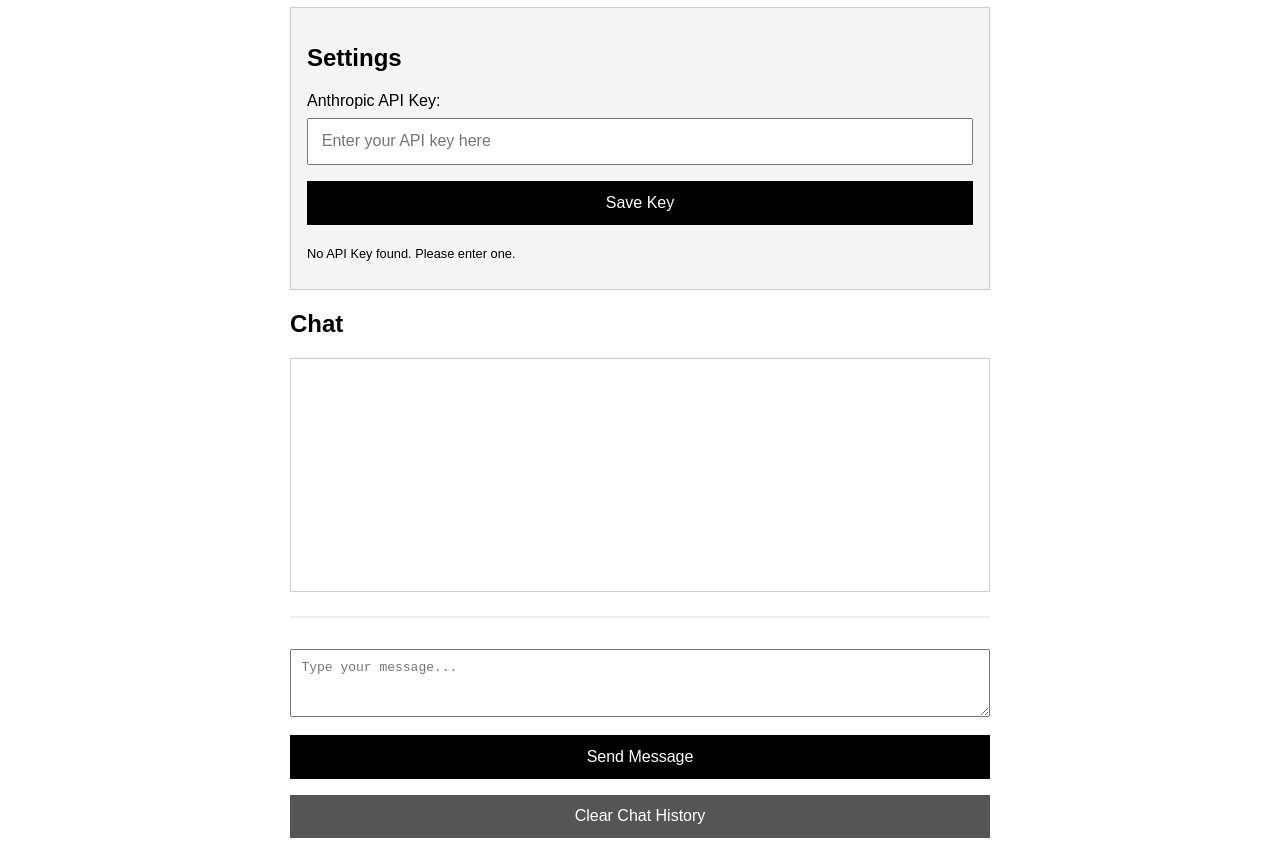
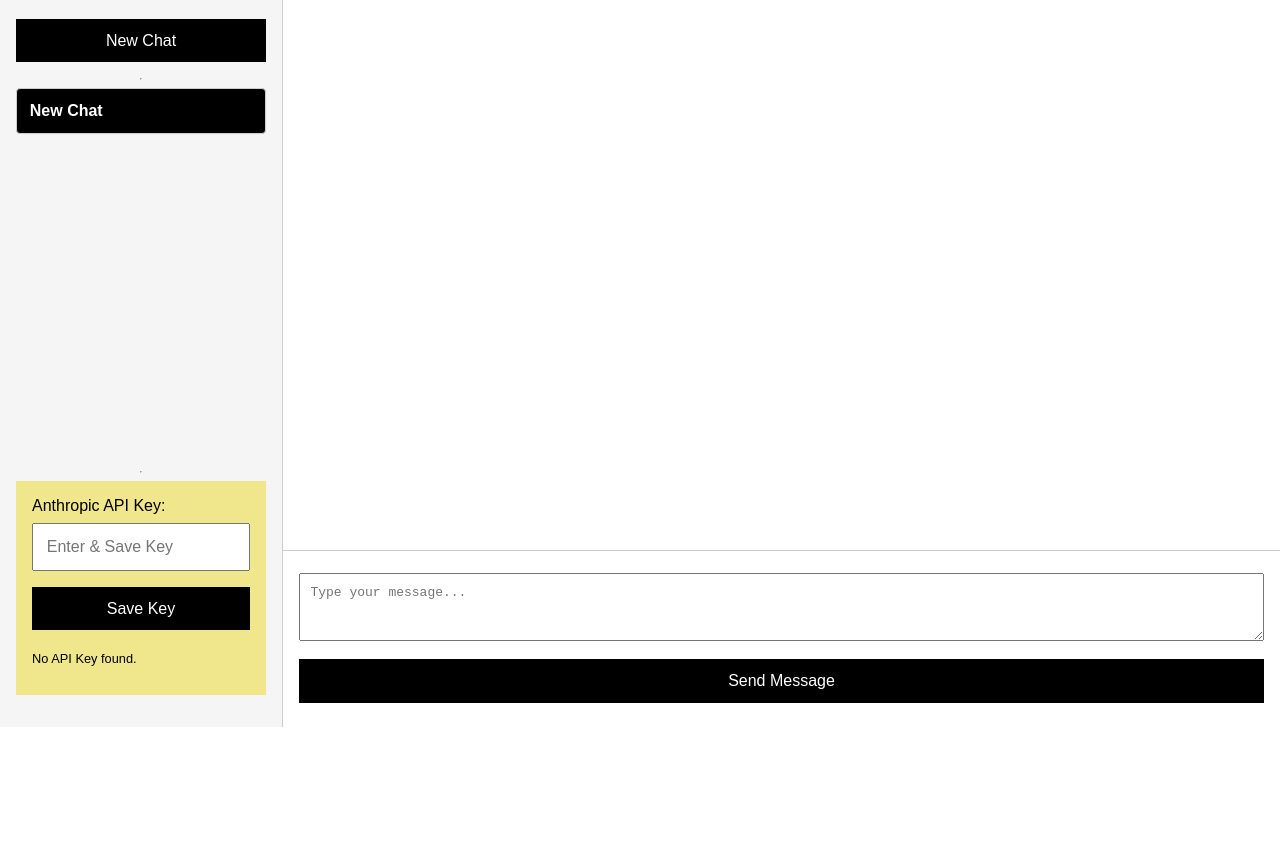
Before and after one commit to kirblol/claude-minimal-web, a plain HTML site: page index.html in a window 1280 px wide. Shown: the part 73-935 px from the top of the page. After the commit the page ends 800 px from the top, so only its background shows below. Drawn offline with Linux system fonts and the light colour scheme.

Commit message:
Update index.html

```diff
--- a/index.html
+++ b/index.html
@@ -3,93 +3,139 @@
 <head>
     <meta charset="UTF-8">
     <meta name="viewport" content="width=device-width, initial-scale=1.0">
-    <title>Simple Claude Chat</title>
+    <title>Claude Multi-Chat</title>
     <style>
-        /* Ultra-minimalist styling for Kindle Paperwhite */
+        :root {
+            --border-color: #ccc;
+            --bg-color: #ffffff;
+            --text-color: #000000;
+            --light-bg: #f5f5f5;
+            --button-bg: #000;
+            --button-text: #fff;
+            --error-color: #D8000C;
+            --tool-color: #00529B;
+        }
         body {
             font-family: sans-serif;
-            margin: 1em;
-            background-color: #ffffff;
-            color: #000000;
+            margin: 0;
+            display: flex;
+            flex-direction: column; /* Default for mobile/Kindle */
+            height: 100vh;
+            background-color: var(--bg-color);
+            color: var(--text-color);
         }
-        main {
-            max-width: 700px;
-            margin: 0 auto;
+        .container {
+            display: flex;
+            flex-direction: column; /* Default stack layout */
+            height: 100%;
+            overflow: hidden;
+        }
+        /* Make it side-by-side on larger screens */
+        @media (min-width: 768px) {
+            .container {
+                flex-direction: row;
+            }
+        }
+        #sidebar {
+            flex: 0 0 250px;
+            border-right: 1px solid var(--border-color);
+            padding: 1em;
+            display: flex;
+            flex-direction: column;
+            background-color: var(--light-bg);
+            overflow-y: auto;
+        }
+        #chat-list {
+            list-style-type: none;
+            padding: 0;
+            margin: 0;
+            flex-grow: 1;
+        }
+        #chat-list li {
+            padding: 0.8em;
+            margin-bottom: 0.5em;
+            border: 1px solid var(--border-color);
+            cursor: pointer;
+            border-radius: 4px;
+            white-space: nowrap;
+            overflow: hidden;
+            text-overflow: ellipsis;
+        }
+        #chat-list li.active-chat {
+            background-color: var(--button-bg);
+            color: var(--button-text);
+            font-weight: bold;
+        }
+        #main-chat {
+            flex-grow: 1;
+            display: flex;
+            flex-direction: column;
+            height: 100%;
         }
         #chat-log {
-            border: 1px solid #ccc;
+            flex-grow: 1;
             padding: 1em;
-            min-height: 200px;
-            max-height: 60vh;
             overflow-y: auto;
-            white-space: pre-wrap; /* Allows text to wrap */
-            word-wrap: break-word; /* Breaks long words */
+            white-space: pre-wrap;
+            word-wrap: break-word;
         }
-        .message {
-            margin-bottom: 1em;
-        }
-        .message.user {
-            font-weight: bold;
-        }
-        .message.assistant {
-            color: #333;
-        }
+        .message { margin-bottom: 1em; }
+        .message.user { font-weight: bold; }
+        .message.assistant { color: #333; }
+        .message.error { color: var(--error-color); font-weight: bold; }
+        .message.tool { color: var(--tool-color); font-style: italic; }
+
+        #input-area { padding: 1em; border-top: 1px solid var(--border-color); }
+        #api-key-section { background-color: #f0e68c; padding: 1em; margin-bottom: 1em; }
+
         input, button, textarea {
             width: 100%;
             padding: 0.8em;
             margin: 0.5em 0;
-            box-sizing: border-box; /* Important for 100% width */
+            box-sizing: border-box;
             font-size: 1em;
         }
         button {
-            background-color: #000;
-            color: #fff;
+            background-color: var(--button-bg);
+            color: var(--button-text);
             border: none;
             cursor: pointer;
         }
-        button:disabled {
-            background-color: #888;
-        }
-        #api-key-section {
-            background-color: #f5f5f5;
-            padding: 1em;
-            border: 1px solid #ccc;
-            margin-bottom: 1em;
-        }
-        hr {
-            border: 1px solid #eee;
-            margin: 1.5em 0;
-        }
+        button:disabled { background-color: #888; }
     </style>
 </head>
 <body>
 
-    <main>
-        <header>
-            <h1>Simple Claude Chat</h1>
-        </header>
-
-        <!-- API Key Section -->
-        <section id="api-key-section">
-            <h2>Settings</h2>
+    <div class="container">
+        <!-- Sidebar for Chat List -->
+        <aside id="sidebar">
+            <h2>Chats</h2>
+            <button id="new-chat-btn">New Chat</button>
+            <hr>
+            <ul id="chat-list"></ul>
+            <hr>
+            <div id="api-key-section">
                 <label for="api-key-input">Anthropic API Key:</label>
-            <input type="password" id="api-key-input" placeholder="Enter your API key here">
+                <input type="password" id="api-key-input" placeholder="Enter & Save Key">
                 <button id="save-key-btn">Save Key</button>
                 <p id="key-status" style="font-size: 0.8em;"></p>
-        </section>
+            </div>
+        </aside>
 
-        <!-- Chat Section -->
-        <section>
-            <h2>Chat</h2>
-            <div id="chat-log"></div>
-            <hr>
+        <!-- Main Chat Area -->
+        <main id="main-chat">
+            <div id="chat-log">
+                <p>Welcome! Select a chat from the list or start a new one.</p>
+            </div>
+            <div id="input-area">
                 <textarea id="message-input" placeholder="Type your message..." rows="3"></textarea>
                 <button id="send-btn">Send Message</button>
-            <button id="clear-chat-btn" style="background-color: #555;">Clear Chat History</button>
-        </section>
+            </div>
         </main>
+    </div>
 
     <script>
+    document.addEventListener('DOMContentLoaded', () => {
         // --- DOM Elements ---
         const apiKeyInput = document.getElementById('api-key-input');
         const saveKeyBtn = document.getElementById('save-key-btn');
@@ -97,72 +143,182 @@
         const chatLog = document.getElementById('chat-log');
         const messageInput = document.getElementById('message-input');
         const sendBtn = document.getElementById('send-btn');
-        const clearChatBtn = document.getElementById('clear-chat-btn');
+        const newChatBtn = document.getElementById('new-chat-btn');
+        const chatList = document.getElementById('chat-list');
 
         // --- State Variables ---
         let apiKey = '';
-        let conversationHistory = []; // Array of {role: 'user'/'assistant', content: '...'}
+        // AppData will hold all our chats and the current active one
+        let appData = {
+            chats: {},
+            activeChatId: null
+        };
 
-        // --- Functions ---
+        // --- SYSTEM PROMPT for Calculator ---
+        const CALCULATOR_SYSTEM_PROMPT = `You have access to a calculator tool. To use it, you must respond with **only** the following format: <calculate>expression</calculate>. For example: <calculate>2 * (3 + 4)</calculate>. The user will see the result of the calculation. Do not add any other text or explanation in the same message when you use the tool. Perform the calculation when the user asks a question that requires a precise mathematical answer.`;
 
-        // Function to display messages in the chat log
+        // --- Core Functions ---
+
+        function saveData() {
+            localStorage.setItem('anthropicApiKey', apiKey);
+            localStorage.setItem('claudeMultiChatData', JSON.stringify(appData));
+        }
+
+        function loadData() {
+            // Load API Key
+            const savedKey = localStorage.getItem('anthropicApiKey');
+            if (savedKey) {
+                apiKey = savedKey;
+                apiKeyInput.value = '********';
+                keyStatus.textContent = 'API Key is saved.';
+            } else {
+                keyStatus.textContent = 'No API Key found.';
+            }
+
+            // Load Chat Data
+            const savedChatData = localStorage.getItem('claudeMultiChatData');
+            if (savedChatData) {
+                appData = JSON.parse(savedChatData);
+            }
+
+            // If no chats exist, create the first one
+            if (Object.keys(appData.chats).length === 0) {
+                createNewChat(false); // Don't save yet, let the chain handle it
+            }
+
+            renderChatList();
+            renderActiveChat();
+        }
+
+        function renderChatList() {
+            chatList.innerHTML = '';
+            for (const chatId in appData.chats) {
+                const chat = appData.chats[chatId];
+                const listItem = document.createElement('li');
+                listItem.textContent = chat.title;
+                listItem.dataset.chatId = chatId;
+                if (chatId === appData.activeChatId) {
+                    listItem.classList.add('active-chat');
+                }
+                chatList.appendChild(listItem);
+            }
+        }
+
+        function renderActiveChat() {
+            chatLog.innerHTML = '';
+            const activeChat = appData.chats[appData.activeChatId];
+            if (!activeChat) {
+                chatLog.innerHTML = '<p>Select a chat or start a new one.</p>';
+                messageInput.disabled = true;
+                sendBtn.disabled = true;
+                return;
+            }
+
+            activeChat.messages.forEach(msg => displayMessage(msg.role, msg.content));
+            messageInput.disabled = false;
+            sendBtn.disabled = false;
+        }
+
         function displayMessage(role, text) {
             const messageElem = document.createElement('div');
             messageElem.classList.add('message', role);
-            messageElem.textContent = `${role.charAt(0).toUpperCase() + role.slice(1)}: ${text}`;
+            let roleDisplay = role.charAt(0).toUpperCase() + role.slice(1);
+            if (role === 'tool') roleDisplay = 'Calculator';
+
+            messageElem.textContent = `${roleDisplay}: ${text}`;
             chatLog.appendChild(messageElem);
-            // Scroll to the bottom of the chat log
             chatLog.scrollTop = chatLog.scrollHeight;
         }
 
-        // Function to save data (API key and chat history) to localStorage
-        function saveData() {
-            localStorage.setItem('anthropicApiKey', apiKey);
-            localStorage.setItem('claudeChatHistory', JSON.stringify(conversationHistory));
-        }
-
-        // Function to load data from localStorage on page load
-        function loadData() {
-            const savedKey = localStorage.getItem('anthropicApiKey');
-            if (savedKey) {
-                apiKey = savedKey;
-                apiKeyInput.value = '********'; // Don't show the full key
-                keyStatus.textContent = 'API Key is saved in your browser.';
-            } else {
-                keyStatus.textContent = 'No API Key found. Please enter one.';
-            }
-
-            const savedChat = localStorage.getItem('claudeChatHistory');
-            if (savedChat) {
-                conversationHistory = JSON.parse(savedChat);
-                conversationHistory.forEach(msg => displayMessage(msg.role, msg.content));
+        function createNewChat(shouldSave = true) {
+            const chatId = Date.now().toString();
+            appData.chats[chatId] = {
+                id: chatId,
+                title: 'New Chat',
+                messages: [] // Starts empty
+            };
+            appData.activeChatId = chatId;
+            if (shouldSave) {
+                saveData();
+                renderChatList();
+                renderActiveChat();
             }
         }
 
-        // Function to call the Anthropic API
+        function switchChat(chatId) {
+            if (chatId === appData.activeChatId) return;
+            appData.activeChatId = chatId;
+            saveData();
+            renderChatList();
+            renderActiveChat();
+        }
+
+        function evaluateCalculation(expression) {
+            try {
+                // Using Function constructor is safer than eval() for this purpose
+                return new Function('return ' + expression)();
+            } catch (error) {
+                return `Invalid expression: ${error.message}`;
+            }
+        }
+
+        async function handleAssistantResponse(assistantMessage) {
+            const activeChat = appData.chats[appData.activeChatId];
+
+            // Push Claude's raw response to history for context
+            activeChat.messages.push({ role: 'assistant', content: assistantMessage });
+
+            const calcRegex = /<calculate>([\s\S]*?)<\/calculate>/;
+            const match = assistantMessage.match(calcRegex);
+
+            if (match && match[1]) {
+                const expression = match[1];
+                const result = evaluateCalculation(expression);
+                const resultText = `Result: ${result}`;
+
+                // Display the original <calculate> message from assistant
+                displayMessage('assistant', assistantMessage);
+
+                // Display the tool's result and add it to history
+                displayMessage('tool', resultText);
+                activeChat.messages.push({ role: 'tool', content: resultText });
+            } else {
+                // Just a normal message, display it
+                displayMessage('assistant', assistantMessage);
+            }
+        }
+
         async function getClaudeResponse() {
             if (!apiKey) {
-                alert('Please save your Anthropic API Key first.');
+                alert('Please save your API Key first.');
                 return;
             }
 
+            const activeChat = appData.chats[appData.activeChatId];
             const userMessage = messageInput.value.trim();
-            if (!userMessage) return;
+            if (!userMessage || !activeChat) return;
 
-            // Add user message to history and display it
-            conversationHistory.push({ role: 'user', content: userMessage });
+            // Add user message to history
             displayMessage('user', userMessage);
+            activeChat.messages.push({ role: 'user', content: userMessage });
             messageInput.value = '';
+
+            // If it's the first message, set the chat title
+            if (activeChat.messages.length === 1) {
+                activeChat.title = userMessage.substring(0, 30) + (userMessage.length > 30 ? '...' : '');
+                renderChatList(); // Update the list with the new title
+            }
+
             sendBtn.disabled = true;
             sendBtn.textContent = 'Claude is thinking...';
 
-            // Prepare the API request
-            const apiUrl = 'https://api.anthropic.com/v1/messages';
+            const apiUrl = 'https://thingproxy.freeboard.io/fetch/https://api.anthropic.com/v1/messages';
+            const modelName = 'claude-3-opus-20240229';
 
-            // NOTE: You requested 'claude-opus-4-20250514'.
-            // This model does not exist yet. Using the current top model.
-            // When your requested model is released, you can change the string below.
-            const modelName = 'claude-3-opus-20240229';
+            // Prepare messages for API, including the system prompt
+            const messagesForApi = [
+                ...activeChat.messages
+            ];
 
             try {
                 const response = await fetch(apiUrl, {
@@ -175,7 +331,8 @@
                     body: JSON.stringify({
                         model: modelName,
                         max_tokens: 2048,
-                        messages: conversationHistory
+                        system: CALCULATOR_SYSTEM_PROMPT, // Add system prompt here
+                        messages: messagesForApi
                     })
                 });
 
@@ -186,57 +343,49 @@
 
                 const result = await response.json();
                 const assistantMessage = result.content[0].text;
-
-                // Add assistant message to history and display it
-                conversationHistory.push({ role: 'assistant', content: assistantMessage });
-                displayMessage('assistant', assistantMessage);
+                await handleAssistantResponse(assistantMessage);
 
             } catch (error) {
                 console.error(error);
-                displayMessage('assistant', `Error: ${error.message}`);
+                displayMessage('error', error.message);
             } finally {
                 sendBtn.disabled = false;
                 sendBtn.textContent = 'Send Message';
-                saveData(); // Save conversation after each exchange
+                saveData(); // Save conversation state
             }
         }
 
         // --- Event Listeners ---
-
-        // Save API Key
         saveKeyBtn.addEventListener('click', () => {
             const newKey = apiKeyInput.value.trim();
             if (newKey) {
                 apiKey = newKey;
                 apiKeyInput.value = '********';
-                keyStatus.textContent = 'API Key saved successfully in your browser.';
+                keyStatus.textContent = 'API Key saved.';
                 saveData();
-            } else {
-                alert('Please enter a valid API Key.');
             }
         });
 
-        // Send message
+        newChatBtn.addEventListener('click', () => createNewChat());
+
+        chatList.addEventListener('click', (event) => {
+            if (event.target.tagName === 'LI') {
+                const chatId = event.target.dataset.chatId;
+                switchChat(chatId);
+            }
+        });
+
         sendBtn.addEventListener('click', getClaudeResponse);
         messageInput.addEventListener('keydown', (event) => {
             if (event.key === 'Enter' && !event.shiftKey) {
-                event.preventDefault(); // Prevent new line on Enter
+                event.preventDefault();
                 getClaudeResponse();
-            }
-        });
-
-        // Clear chat
-        clearChatBtn.addEventListener('click', () => {
-            if (confirm('Are you sure you want to clear the entire chat history? This cannot be undone.')) {
-                conversationHistory = [];
-                chatLog.innerHTML = '';
-                localStorage.removeItem('claudeChatHistory');
             }
         });
 
         // --- Initial Load ---
         loadData();
+    });
     </script>
-
 </body>
 </html>
```
Lines whose indentation alone changed are shown as unchanged.
